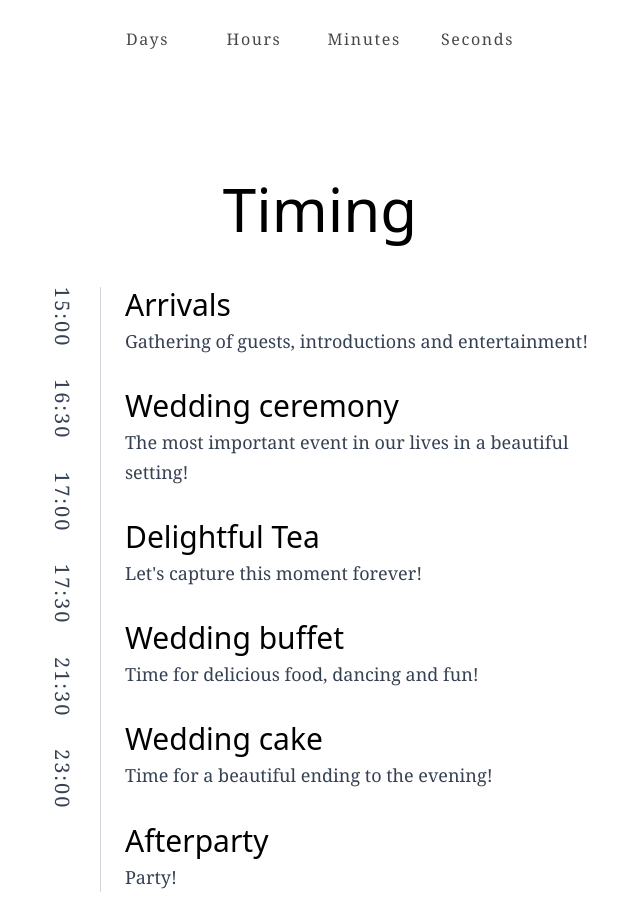
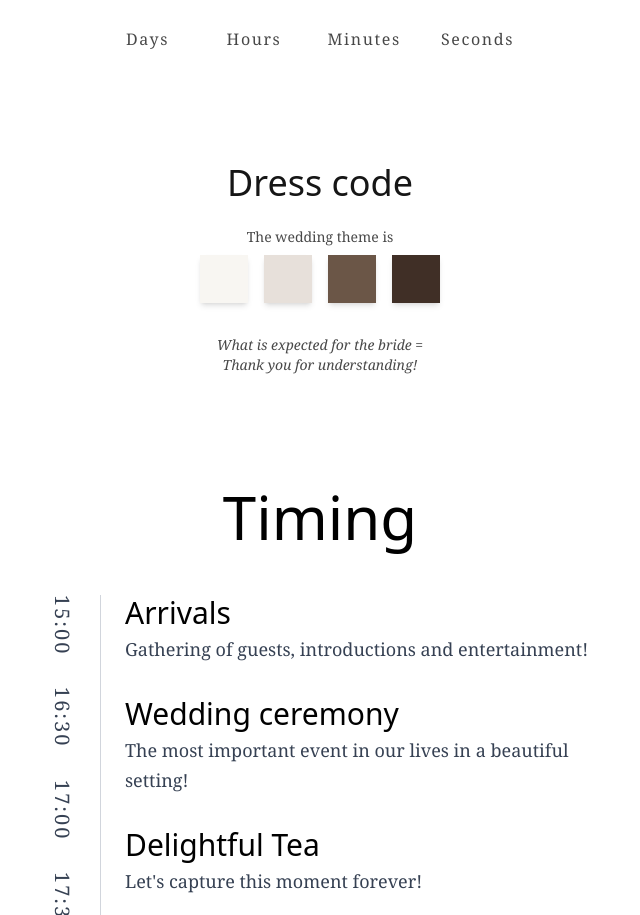
Before and after one commit to klperera/wedding_invitation, a Next.js app: page / in a window 1280 px wide. Shown: the part 1069-1984 px from the top of the page, without its empty margins (320-960 px from the left). Built offline with nearby package versions, Linux system fonts and the light colour scheme; a web font is replaced by a local one.

Commit message:
Add DressCode component to display wedding dress code information and color swatches

```diff
--- a/app/page.tsx
+++ b/app/page.tsx
@@ -5,6 +5,7 @@ import { ImageGallery } from "@/components/image-gallery";
 import { CountdownTimer } from "@/components/countdown-timer";
 import { RSVPSection } from "@/components/rsvp-section";
 import { WeddingFooter } from "@/components/wedding-footer";
+import DressCode from "@/components/dress-code";
 
 export default function WeddingInvitation() {
   return (
@@ -15,6 +16,7 @@ export default function WeddingInvitation() {
       {/* <InvitationEnvelope /> */}
       {/* <InvitationDetails /> */}
       <CountdownTimer />
+      <DressCode />
       <WeddingAgenda />
       <LocationMaps />
       {/* <ImageGallery /> */}
--- /dev/null
+++ b/components/dress-code.tsx
@@ -0,0 +1,41 @@
+const DressCode = () => {
+  const colors = [
+    { name: "Cream", color: "hsl(40, 30%, 96%)" },
+    { name: "Beige", color: "hsl(30, 20%, 88%)" },
+    { name: "Brown", color: "hsl(25, 20%, 35%)" },
+    { name: "Dark", color: "hsl(20, 25%, 20%)" },
+  ];
+
+  return (
+    <section className="bg-cream py-12 px-6">
+      <div className="max-w-md mx-auto text-center">
+        <h2 className="font-script text-4xl text-foreground mb-6">
+          Dress code
+        </h2>
+
+        <p className="font-serif text-sm text-muted-foreground mb-2">
+          The wedding theme is
+        </p>
+
+        {/* Color Swatches */}
+        <div className="flex justify-center gap-4 mb-8">
+          {colors.map((color, index) => (
+            <div key={index} className="flex flex-col items-center gap-2">
+              <div
+                className="w-12 h-12 shadow-md"
+                style={{ backgroundColor: color.color }}
+              ></div>
+            </div>
+          ))}
+        </div>
+
+        <p className="font-serif text-sm text-muted-foreground italic">
+          What is expected for the bride =<br />
+          Thank you for understanding!
+        </p>
+      </div>
+    </section>
+  );
+};
+
+export default DressCode;
```
